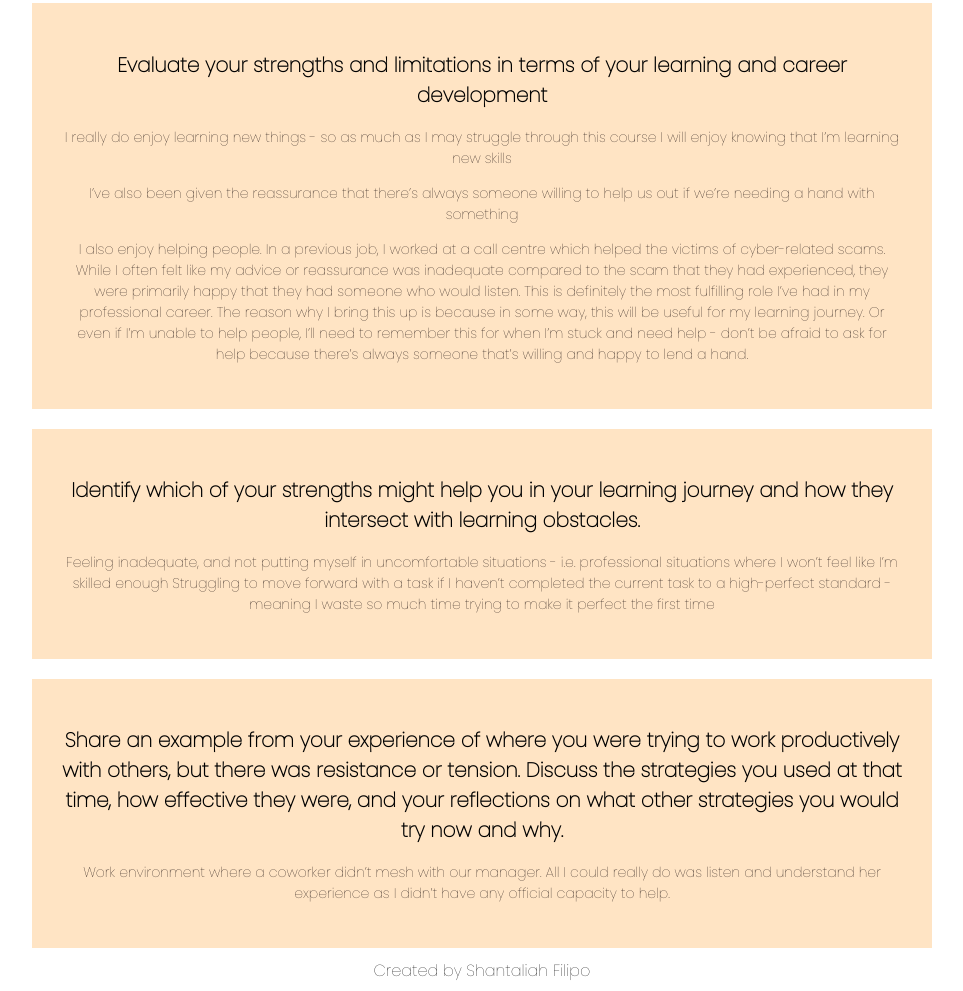
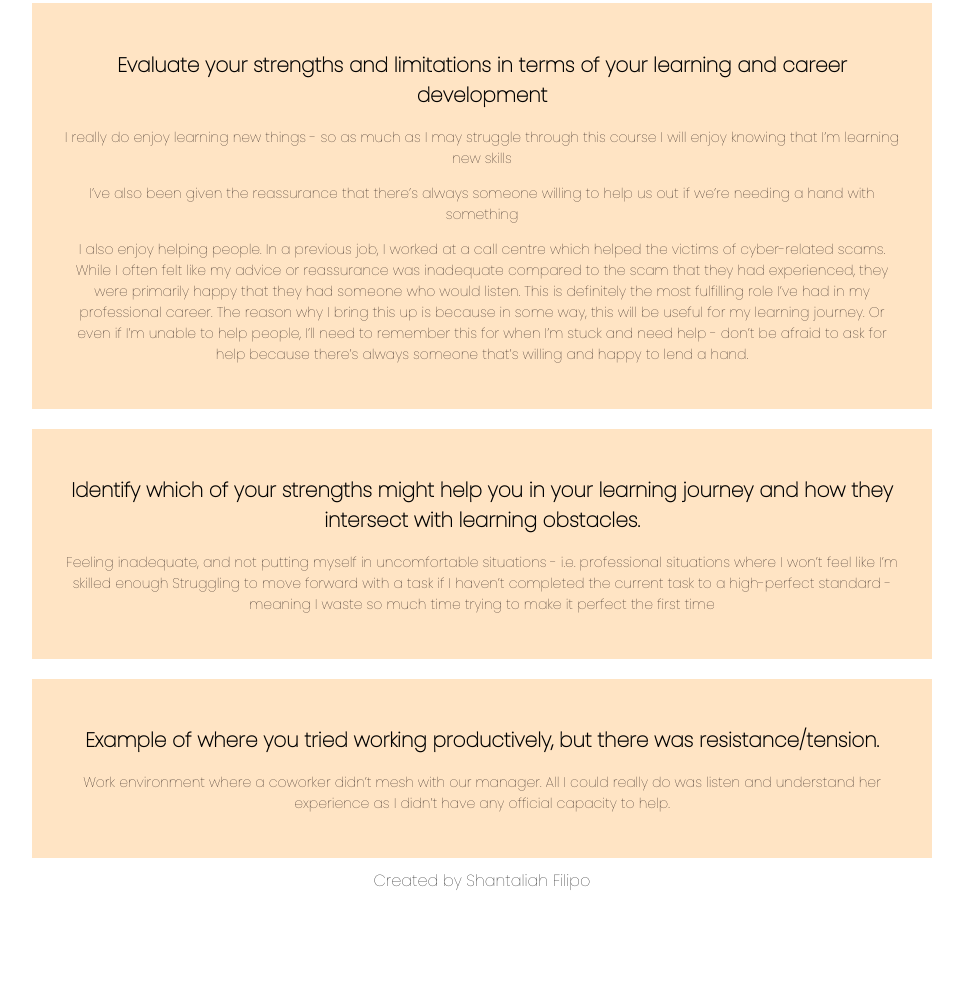
Before and after one commit to shantaliah-filipo/shantaliah-filipo.github.io, a plain HTML site: page blog/identity-values.html in a window 1280 px wide. Shown: the part 1018-2009 px from the top of the page, without its empty margins (158-1121 px from the left). After the commit the page ends 1919 px from the top, so only its background shows below. Drawn offline with Linux system fonts and the light colour scheme.

Commit message:
Edit one of paragraph headings

```diff
--- a/blog/identity-values.html
+++ b/blog/identity-values.html
@@ -115,9 +115,7 @@
 
     <div>
     <h2 class="paragraph-heading">
-      Share an example from your experience of where you were trying to work productively with others, but there
-      was resistance or tension. Discuss the strategies you used at that time, how effective they were, and your
-      reflections on what other strategies you would try now and why.
+      Example of where you tried working productively, but there was resistance/tension.
     </h2>
     <p class="paragraph-body">
       Work environment where a coworker didn’t mesh with our manager. All I could really do was listen and understand her
```
